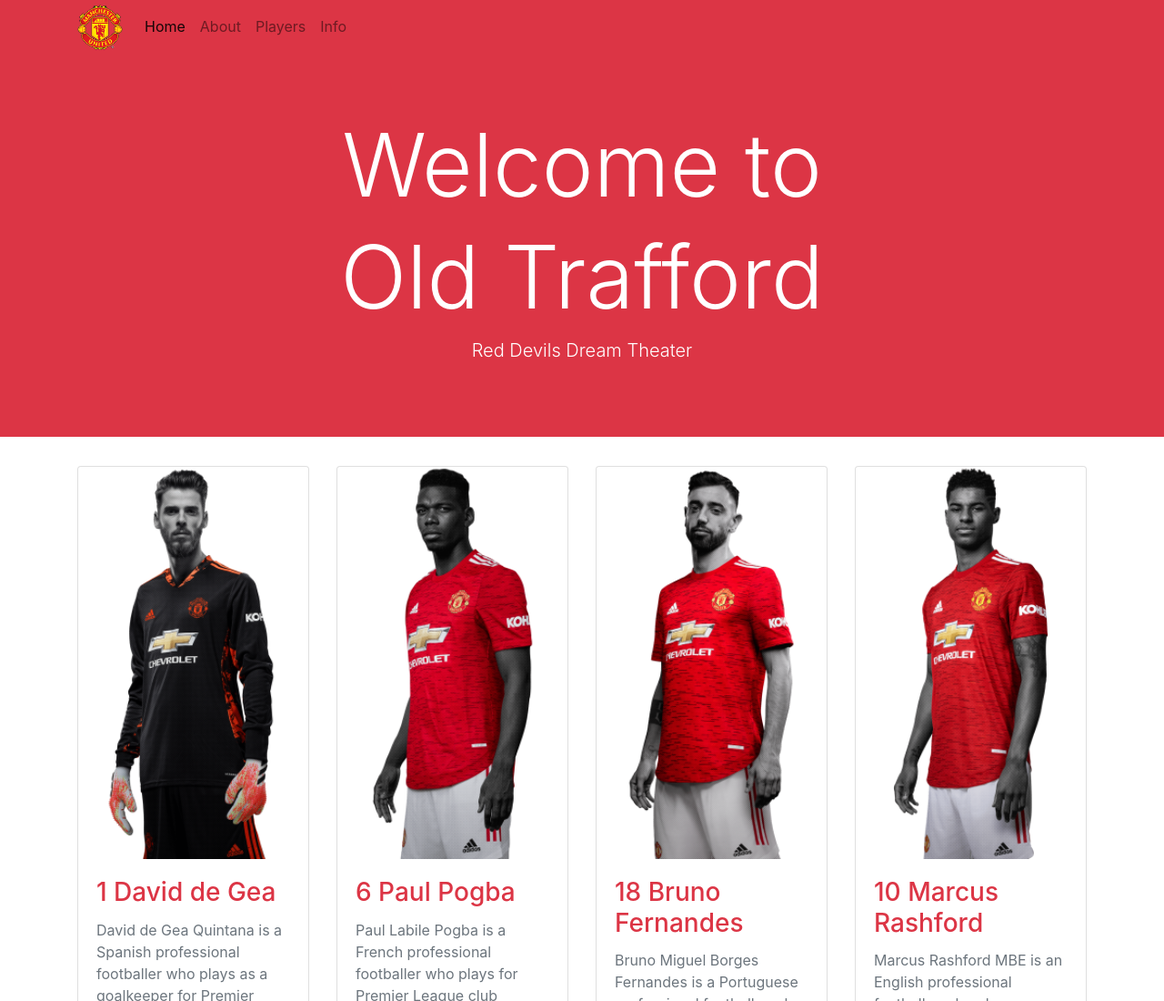
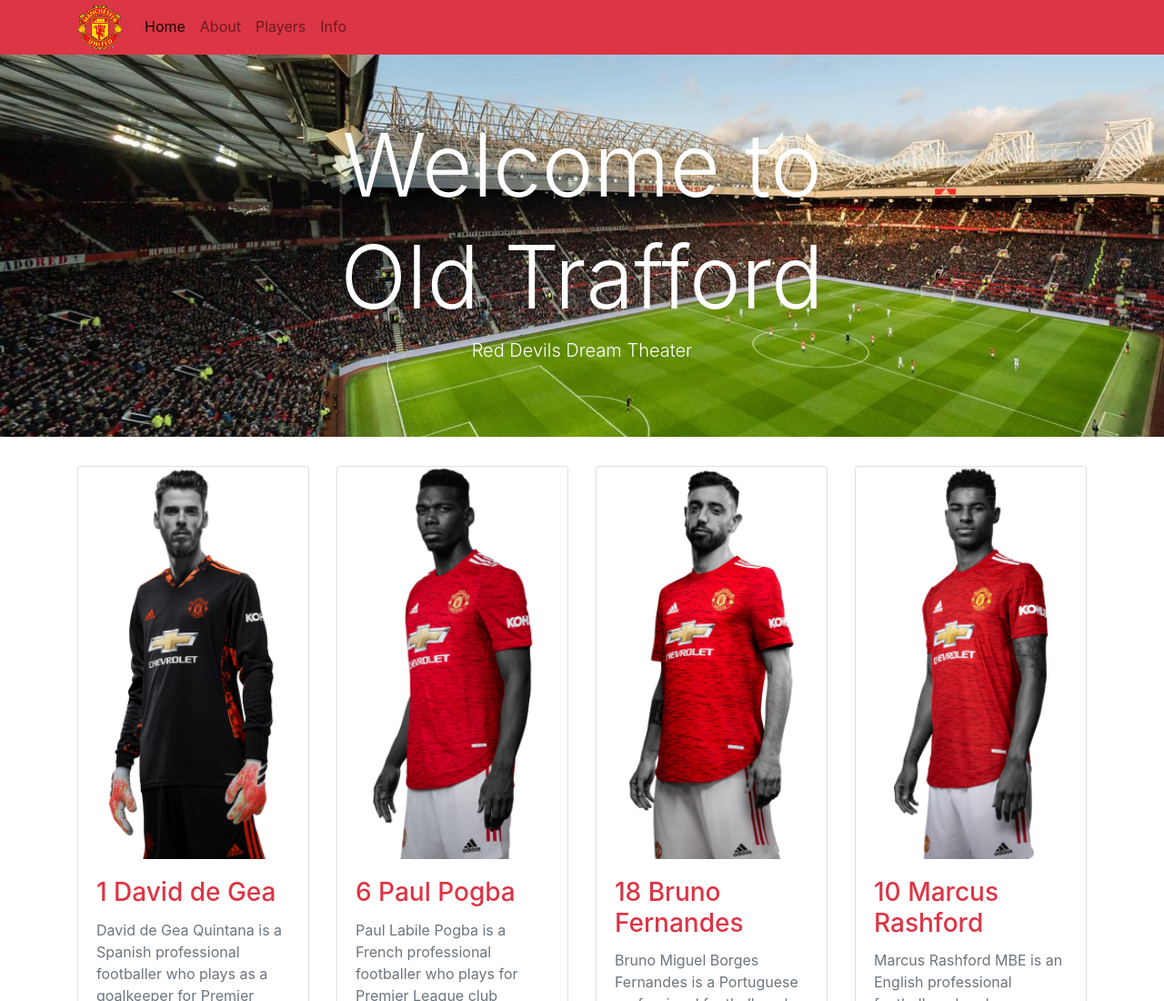
Before and after one commit to ABDO750/MUN, a plain HTML site: page index.html in a window 1280 px wide. Shown: the top 1100 px of the page at 91% size. Drawn offline with nearby package versions, Linux system fonts and the light colour scheme; the site is published under a folder, as on GitHub Pages, so addresses that start at the root find nothing.

Commit message:
Update index.html

```diff
--- a/index.html
+++ b/index.html
@@ -11,7 +11,7 @@
 
         div.jumbotron{
 
-           background-image: url(/img/OldTrafford.jpg);
+           background-image: url(./img/OldTrafford.jpg);
            background-repeat: no-repeat ;
            background-size: cover;
         }
@@ -32,7 +32,7 @@
   </head>
   <body>
 
-        <nav class="navbar navbar-expand-lg bg-danger navbar-light">
+        <nav class="navbar  navbar-expand-lg bg-danger navbar-light">
 
             <div class="container">
                 <button class="navbar-toggler" data-toggle="collapse" data-target="#mainnav">
@@ -53,7 +53,7 @@
         </nav>
 
 
-    <div class="jumbotron jumbotron-fluid bg-danger text-white text-center">
+    <div class="jumbotron jumbotron-fluid text-white text-center">
                 <div class="container">
                    <h1 class="display-1">Welcome to</h1>
                    <h1 class="display-1">Old Trafford</h1>
```
